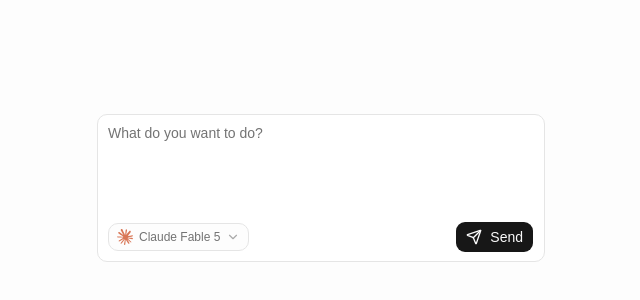
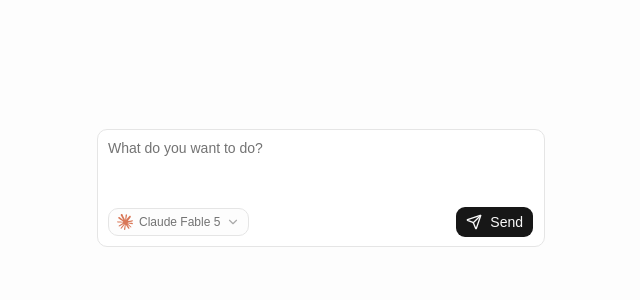
Before and after one commit to killian-dv/advanced-model-selector, a React (Vite) app: page / in a window 1280 px wide. Shown: the part 212-512 px from the top of the page, without its empty margins (319-959 px from the left). Built offline with nearby package versions, Linux system fonts and the light colour scheme.

Commit message:
💄 (refactor): reorder imports and adjust textarea height for better layout

```diff
--- a/src/app.tsx
+++ b/src/app.tsx
@@ -1,7 +1,7 @@
+import { ModelSelector } from "@/components/model-selector/model-selector";
+import { DEFAULT_MODEL_ID } from "@/lib/models";
 import { SendIcon } from "lucide-react";
 import { useState } from "react";
-import { ModelSelector } from "@/components/model-selector/model-selector";
-import { DEFAULT_MODEL_ID } from "@/lib/models";
 import {
   InputGroup,
   InputGroupButton,
@@ -17,7 +17,7 @@ function App() {
       <div className="w-full max-w-md">
         <InputGroup className="bg-input-background">
           <InputGroupTextarea
-            className="min-h-[100px] placeholder:font-medium"
+            className="min-h-[70px] placeholder:font-medium"
             placeholder="What do you want to do?"
           />
           <InputGroupToolbar align="block-end">
```
